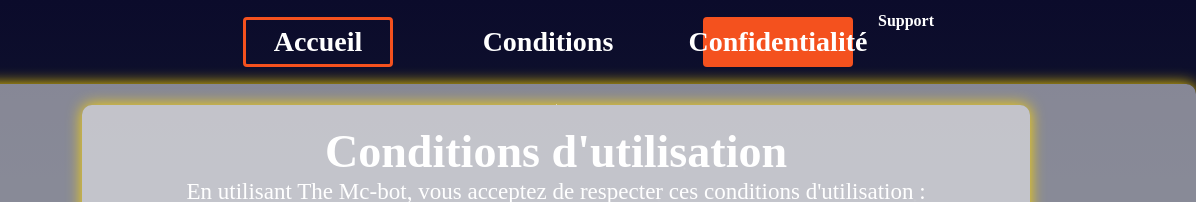
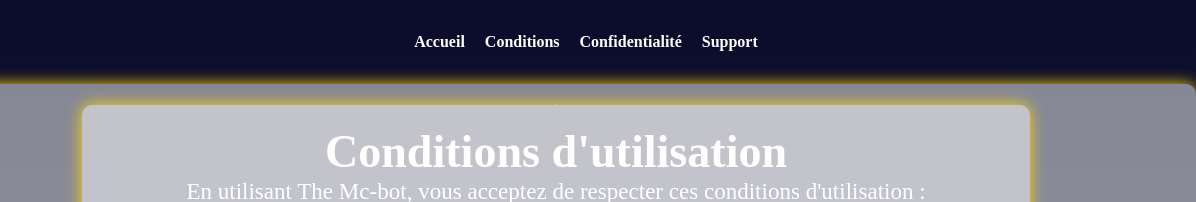
Before and after one commit to Mc-gabys/mc-bot-website, a plain HTML site: page info/terms.html in a window 1280 px wide. Shown: the top 202 px of the page, 84-1280 px from the left. Drawn offline with Linux system fonts and the light colour scheme.

Commit message:
modified:   index.html 	modified:   info/privacy.html 	modified:   info/terms.html

```diff
--- a/info/terms.html
+++ b/info/terms.html
@@ -22,10 +22,10 @@
             </div>
             <a href="../index.html"><img src="../img/mc-bot.png" alt="Logo Mc-bot" class="logo"></a>
             <ul class="nav-links">
-                <li class="index-btn"><a href="../index.html">Accueil</a></li>
-                <li class="terms-btn"><a href="../info/terms.html">Conditions</a></li>
-                <li class="privacy-btn"><a href="../info/privacy.html">Confidentialité</a></li>
-                <li class="support-btn" style="vertical-align: middle;"><a href="https://discord.gg/pyJXz5eHkj" target="_blank"><span>Support </span></a></li>
+                <li><a href="../index.html">Accueil</a></li>
+                <li><a href="../info/terms.html">Conditions</a></li>
+                <li><a href="../info/privacy.html">Confidentialité</a></li>
+                <li><a href="https://discord.gg/pyJXz5eHkj" target="_blank"><span>Support </span></a></li>
             </ul>
         </nav>
     </header>
```
Also changed, not shown: index.html (+4 -4 lines), info/privacy.html (+4 -4 lines).
